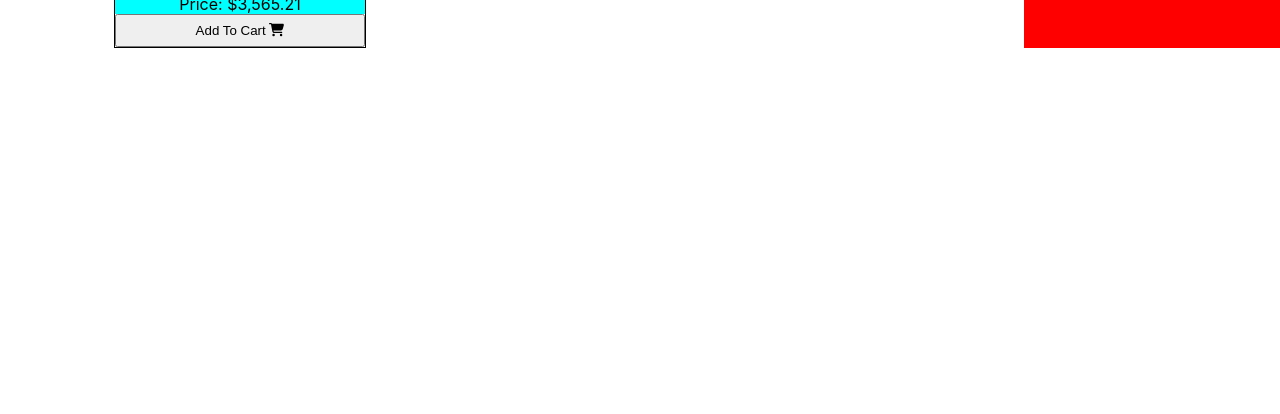
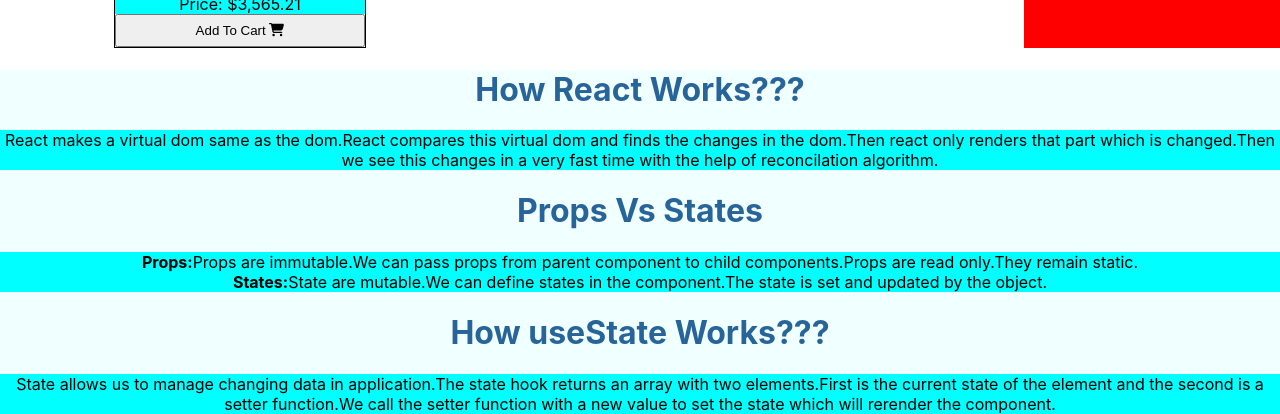
Before and after one commit to khanshorif331/lucky-one-public, a React (Create React App) app: page / in a window 1280 px wide. Shown: the part 1153-1567 px from the top of the page. Before the commit the page ends 1201 px from the top, so only its background shows below. Built offline with nearby package versions, Linux system fonts and the light colour scheme.

Commit message:
faq section added

```diff
--- a/src/App.js
+++ b/src/App.js
@@ -1,5 +1,6 @@
 // import logo from './logo.svg';
 import './App.css';
+import Faq from './components/Faq/Faq';
 import Header from './components/Header/Header';
 import Shop from './components/Shop/Shop';
 
@@ -9,6 +10,7 @@ function App() {
     <div>
       <Header></Header>
       <Shop></Shop>
+      <Faq></Faq>
     </div>
   );
 }
--- a/src/components/Cart/Cart.js
+++ b/src/components/Cart/Cart.js
@@ -16,13 +16,14 @@ const Cart = ({cart}) => {
 
     // console.log(item.length);
 
-    const [cleanItem,setCleanItem] =useState([])
-    const removeItem = ()=>{
-        item.length=0
-       setCleanItem(item.length=0)
+    const [removeCart,setRemoveCart] =useState([])
+    const removeItem = (cart)=>{
+        console.log(cart=[]);
+        cart=[]
+       setRemoveCart(cart.pop())
     //    console.log(item);
     }
-    console.log(cleanItem);
+    console.log(cart);
     return (
         <div className='cart-info'>
             <h1>Selected :{cart.length}</h1>
@@ -30,7 +31,7 @@ const Cart = ({cart}) => {
             <h1>{cart.name}</h1>
             <button onClick={randomProduct}>Chose 1 For Me</button>
             <p>{randomProducts?.name}</p>
-            <button onClick={removeItem}>Choose Again</button>
+            <button onClick={()=>removeItem(cart)}>Choose Again</button>
         </div>
     );
 };
--- /dev/null
+++ b/src/components/Faq/Faq.css
@@ -0,0 +1,8 @@
+.faq-container {
+  background-color: azure;
+  margin: 0 auto;
+}
+.faq-container h1 {
+  text-align: center;
+  color: rgb(39, 100, 153);
+}
--- /dev/null
+++ b/src/components/Faq/Faq.js
@@ -0,0 +1,17 @@
+import React from 'react';
+import './Faq.css'
+const Faq = () => {
+    return (
+        <div className='faq-container'>
+            <h1>How React Works???</h1>
+            <p>React makes a virtual dom same as the dom.React compares this virtual dom and finds the changes in the dom.Then react only renders that part which is changed.Then we see this changes in a very fast time with the help of reconcilation algorithm.</p>
+            <h1>Props Vs States</h1>
+            <p><strong>Props:</strong>Props are immutable.We can pass props from parent component to child components.Props are read only.They remain static.</p>
+            <p><strong>States:</strong>State are mutable.We can define states in the component.The state is set and updated by the object.</p>
+            <h1>How useState Works???</h1>
+            <p>State allows us to manage changing data in application.The state hook returns an array with two elements.First is the current state of the element and the second is a setter function.We call the setter function with a new value to set the state which will rerender the component.</p>
+        </div>
+    );
+};
+
+export default Faq;
```
